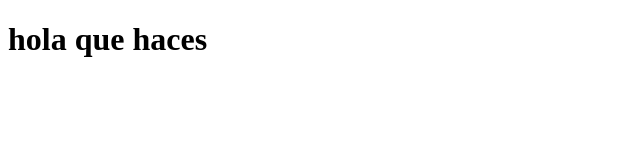
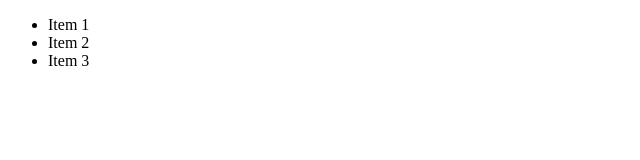
Before and after one commit to Foxy6756/Foxy6756, a plain HTML site: page index.html in a window 1280 px wide. Shown: the whole page, without its empty margins (0-640 px from the left). Drawn offline with Linux system fonts and the light colour scheme.

Commit message:
actuliza index.html

```diff
--- a/index.html
+++ b/index.html
@@ -6,6 +6,15 @@
     <title> Tarea1 </title>
 </head>
 <body>
-    <h1> hola que haces </h1>
+<nav>
+<ul>
+    <li>Item 1</li>
+    <li>Item 2</li>
+    <li>Item 3</li>
+</ul>
+</nav>
+
+
+
 </body>
 </html>
```
